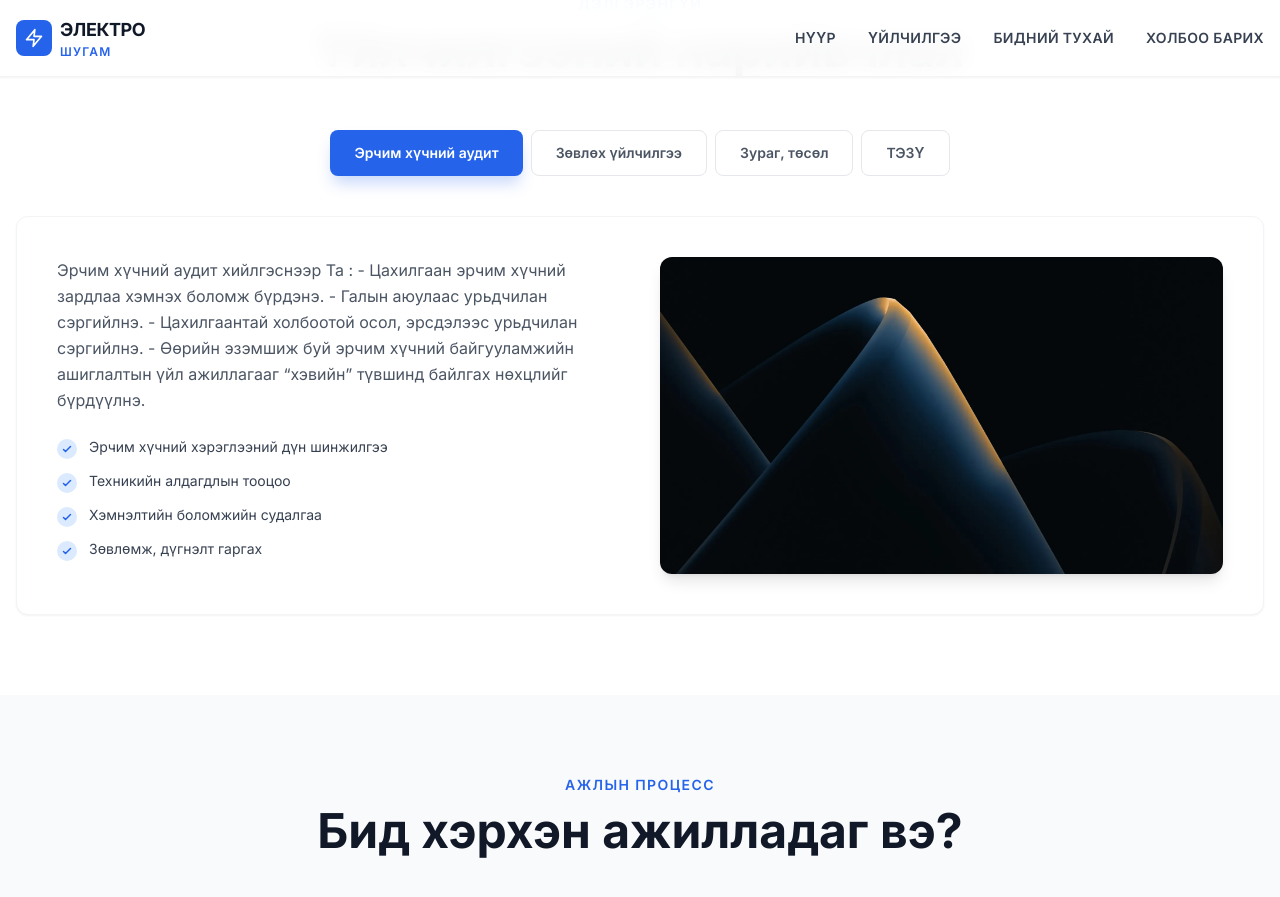
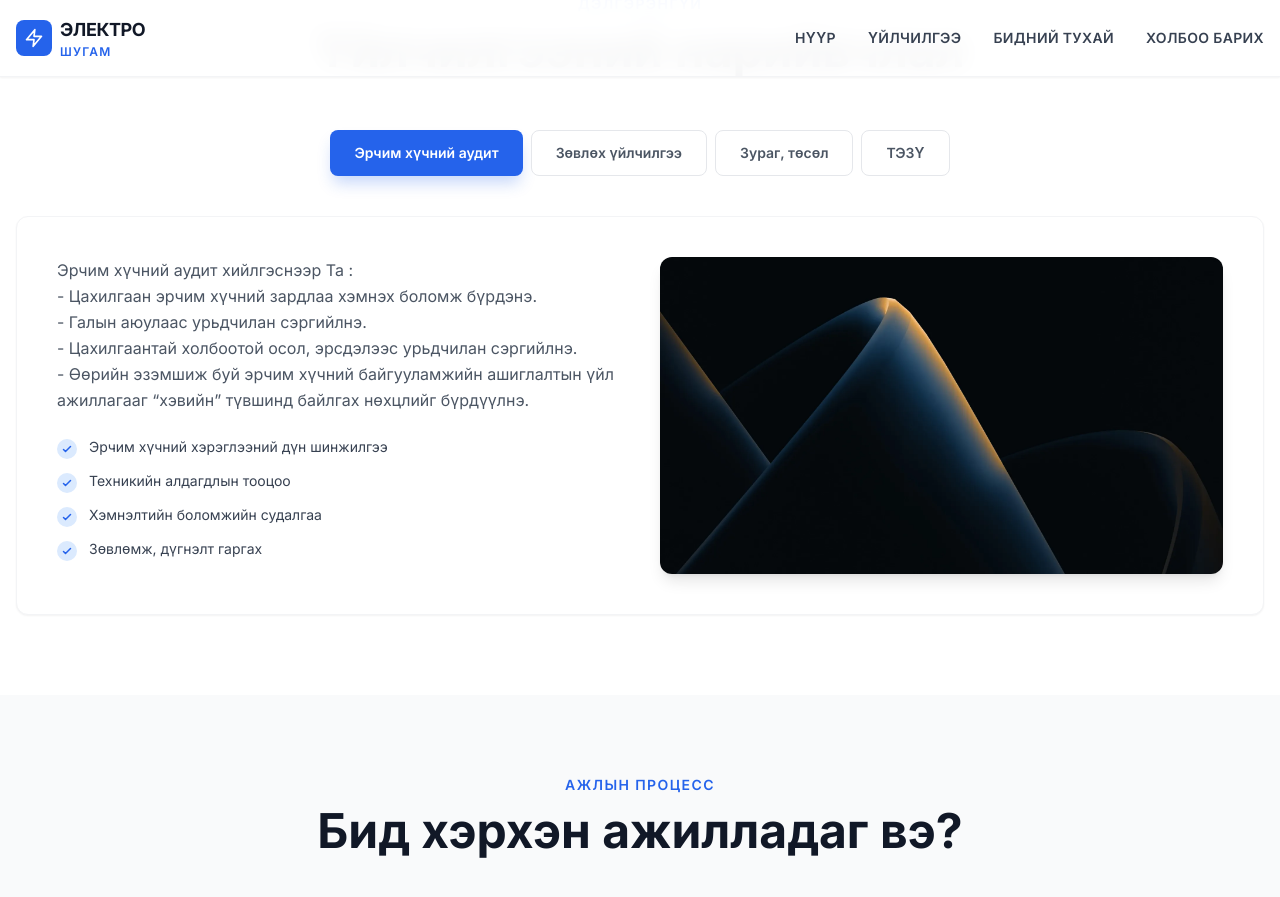
Before and after one commit to electroshugam/electroshugam_web_new, a Jekyll site: the page built from services.html, in a window 1280 px wide and 900 px high, scrolled down 992 px. Shown: the top 897 px of the window. Built offline with Jekyll 4.4.1, drawn with Linux system fonts in a browser that asks for light colours; nearby versions of some CDN libraries.

Commit message:
fig update

```diff
--- a/services.html
+++ b/services.html
@@ -64,10 +64,10 @@ body_class: ""
         <div class="grid md:grid-cols-2 gap-10">
           <div>
             <div class="prose prose-gray max-w-none mb-6 [&_p]:text-gray-600 [&_p]:leading-relaxed"><p>Эрчим хүчний аудит хийлгэснээр Та :
-- Цахилгаан эрчим хүчний зардлаа хэмнэх боломж бүрдэнэ.
-- Галын аюулаас урьдчилан сэргийлнэ.
-- Цахилгаантай холбоотой осол, эрсдэлээс урьдчилан сэргийлнэ.
-- Өөрийн эзэмшиж буй эрчим хүчний байгууламжийн ашиглалтын үйл ажиллагааг “хэвийн” түвшинд байлгах нөхцлийг бүрдүүлнэ.</p></div>
+<br>- Цахилгаан эрчим хүчний зардлаа хэмнэх боломж бүрдэнэ.
+<br>- Галын аюулаас урьдчилан сэргийлнэ.
+<br>- Цахилгаантай холбоотой осол, эрсдэлээс урьдчилан сэргийлнэ.
+<br>- Өөрийн эзэмшиж буй эрчим хүчний байгууламжийн ашиглалтын үйл ажиллагааг “хэвийн” түвшинд байлгах нөхцлийг бүрдүүлнэ.</p></div>
             <!--
             <div class="space-y-5 mb-6">
               <div><div class="flex justify-between mb-2"><span class="font-semibold text-sm text-gray-900">Техникийн нарийвчлал</span><span class="text-blue-600 font-bold text-sm">98%</span></div><div class="w-full bg-gray-100 rounded-full h-2.5"><div class="progress-fill bg-gradient-to-r from-blue-500 to-blue-600 h-2.5 rounded-full" style="width:0" data-width="98"></div></div></div>
```
